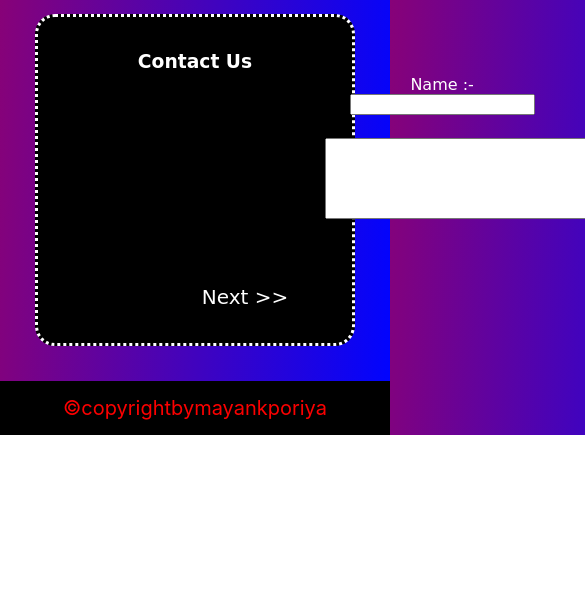
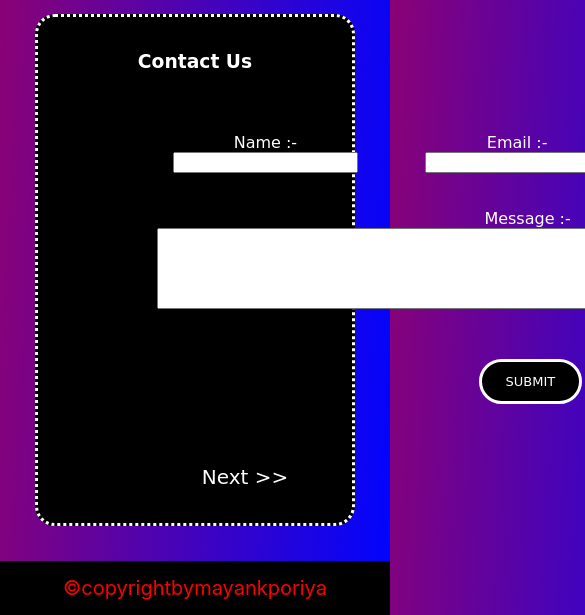
Before and after one commit to QQQwere/marvel_heros, a plain HTML site: page index.html in a window 390 px wide. Shown: the part 6803-7418 px from the top of the page, 585 px wide, since content can reach past the window. Before the commit the page ends 7238 px from the top, so only its background shows below. Drawn offline with Linux system fonts and the light colour scheme.

Commit message:
Update 1st style.css

```diff
--- a/1st style.css
+++ b/1st style.css
@@ -176,8 +176,54 @@ button{
     100%{color:#00eeff;}
 }
 
-/* @media only screen and (max-width: 1180px){
-    .d1 .d2 .d3 .d4 .d5 .d6 {
-        width: ;
+@media only screen and (max-width: 1400px){
+        form {
+        width: 80px;
+        margin: 5vh;
     }
-} */
+}
+
+@media only screen and (max-width: 1400px){
+    td {
+        padding: 2vh;
+     }
+}
+
+@media only screen and (max-width: 1289px){
+    .d5 table{
+        padding-left: 200px;
+    }
+}
+
+@media only screen and (max-width: 1250px){
+    .d5 table{
+        padding-left: 130px;
+    }
+}
+
+@media only screen and (max-width: 1289px){
+    .d5 table{
+        padding-left: 90px;
+        }
+}
+
+@media only screen and (max-width: 1111px){
+    .d5 table{
+        padding-left:70px;
+        }
+
+}
+
+@media only screen and (max-width: 942px){
+    .d5 table{
+        padding-left:50px;
+        }
+
+}
+
+@media only screen and (max-width: 1111px){
+    .d5 table{
+        padding-left:30%;
+        }
+
+}
```
